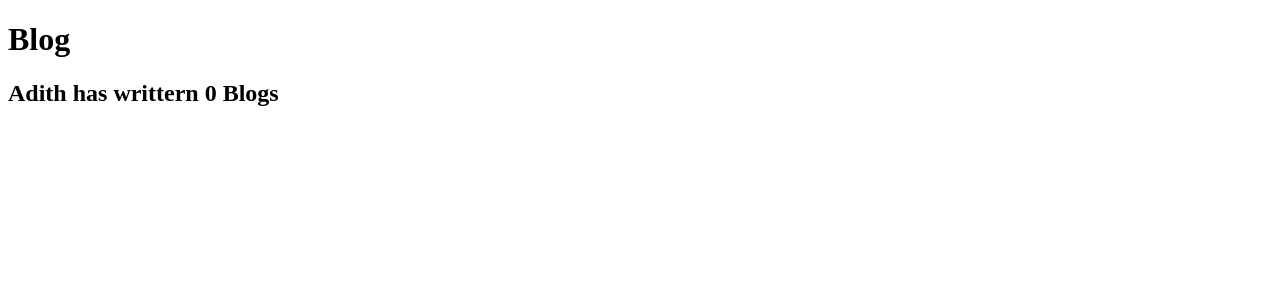
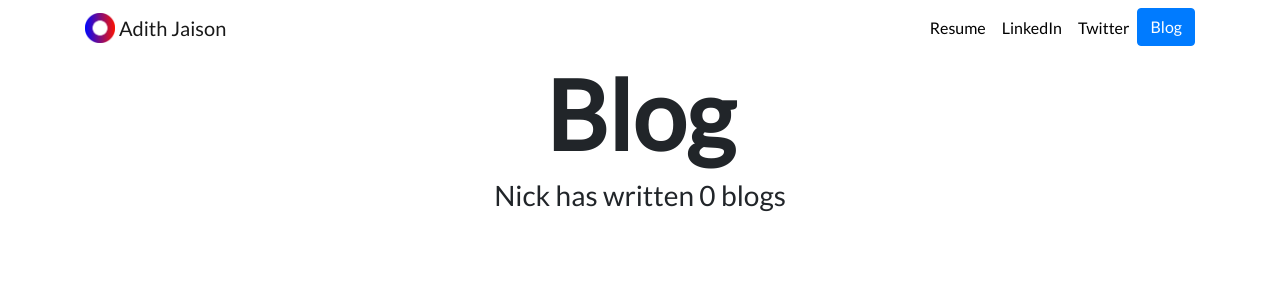
Before and after one commit to adith01/django3-portfolio-app, a Django app: page /blog/ in a window 1280 px wide. Shown: the top 300 px of the page. Run offline with Django 3.2, Linux system fonts and the light colour scheme; data that the repository does not hold is empty; some libraries are stand-ins or nearby versions.

Commit message:
Completed with blog and project, comstomization pending

```diff
--- a/blog/templates/blog/all_blogs.html
+++ b/blog/templates/blog/all_blogs.html
@@ -1,18 +1,23 @@
-<!DOCTYPE html>
-<html lang="en">
-<head>
-    <meta charset="UTF-8">
-    <title>Title</title>
-</head>
-<body>
-<h1> Blog</h1>
-<!--<h2>Adith'2 Writtern {{ length }} Blogs</h2>-->
-<h2>Adith has writtern {{ blogs.count }} Blog{{ blogs.count|pluralize }}</h2>
+{% extends "portfolio/base.html" %}
+
+{% load static %}
+
+{% block content %}
+
+<h1 id="blogtitle" class="font-weight-bold text-center">Blog</h1>
+
+<h3 class="text-center mb-5">Nick has written {{ blogs.count }} blog{{ blogs.count|pluralize }}</h3>
+
 {% for blog in blogs %}
-<a href="{% url 'blog:detail' blog.id %}"><h3>{{ blog.title }}</h3></a>
-<h4> {{ blog.date|date:'M d Y'|upper }}</h4>
-<!--<p>{{ blog.description|safe|truncatechars:100 }}</p>-->
-<p>{{ blog.description|striptags|truncatechars:100 }}</p>
+<div class="row justify-content-center my-3">
+  <div class="col-md-10">
+    <a href="{% url 'blog:detail' blog.id %}">
+      <h2>{{ blog.title }}</h2>
+    </a>
+    <h5 class="text-muted">{{ blog.date|date:'M d Y'|upper }}</h5>
+    <h4>{{ blog.description|striptags|truncatechars:100 }}</h4>
+  </div>
+</div>
 {% endfor %}
-</body>
-</html>
+
+{% endblock %}
--- a/blog/views.py
+++ b/blog/views.py
@@ -5,7 +5,7 @@ from .models import Blog
 def all_blogs(request):
     blogsLen = Blog.objects.all()
     length = len(blogsLen)
-    blogs = Blog.objects.order_by('-date')[:2]
+    blogs = Blog.objects.order_by('-date')
     return render(request, 'blog/all_blogs.html', {'blogs': blogs, 'length': length})
 
 
--- /dev/null
+++ b/portfolio/static/portfolio/custom.css
@@ -0,0 +1,24 @@
+.navbar-nav .nav-link {
+    color: rgba(0,0,0,1) !important;
+}
+
+.navbar-nav .nav-link:hover {
+    color: rgba(0,0,0,.5) !important;
+}
+
+body {
+    font-family: 'Lato', sans-serif;
+}
+
+#blogtitle {
+    font-size: 6rem;
+}
+
+@media (min-width: 992px) {
+    #hometext {
+        font-size: 4rem;
+    }
+    #blogdetailtitle {
+        font-size: 5rem;
+    }
+}
--- /dev/null
+++ b/portfolio/templates/portfolio/base.html
@@ -0,0 +1,62 @@
+{% load static %}
+<!doctype html>
+<html lang="en">
+
+<head>
+  <!-- Required meta tags -->
+  <meta charset="utf-8">
+  <meta name="viewport" content="width=device-width, initial-scale=1, shrink-to-fit=no">
+
+  <!-- Bootstrap CSS -->
+  <link rel="stylesheet" href="https://stackpath.bootstrapcdn.com/bootstrap/4.4.1/css/bootstrap.min.css" integrity="sha384-Vkoo8x4CGsO3+Hhxv8T/Q5PaXtkKtu6ug5TOeNV6gBiFeWPGFN9MuhOf23Q9Ifjh" crossorigin="anonymous">
+
+  <link rel="stylesheet" href="{% static "portfolio/custom.css" %}">
+
+  <link href="https://fonts.googleapis.com/css?family=Lato&display=swap" rel="stylesheet">
+
+  <link rel="icon" type="image/png" href="{% static "portfolio/Logo.png" %}">
+
+  <title>Adith Jaison</title>
+</head>
+
+<body>
+
+  <nav id="topNav" class="navbar navbar-expand-md navbar-light">
+    <div class="container">
+      <a class="navbar-brand" href="{% url 'home' %}">
+        <img src="{% static "portfolio/Logo.png" %}" width="30" height="30" class="d-inline-block align-top" alt="Nick's Logo">
+        <span>Adith Jaison</span>
+      </a>
+      <button class="navbar-toggler" type="button" data-toggle="collapse" data-target="#navbarNav" aria-controls="navbarNav" aria-expanded="false" aria-label="Toggle navigation">
+        <span class="navbar-toggler-icon"></span>
+      </button>
+      <div class="collapse navbar-collapse text-center" id="navbarNav">
+        <ul class="navbar-nav ml-auto">
+          <li class="nav-item">
+            <a class="nav-link" href="{% static "portfolio/resume.pdf" %}">Resume</a>
+          </li>
+          <li class="nav-item">
+            <a class="nav-link" href="https://www.linkedin.com/in/adith-jaison-60709558/" target="_blank">LinkedIn</a>
+          </li>
+          <li class="nav-item">
+            <a class="nav-link" href="https://twitter.com/ZappyCode" target="_blank">Twitter</a>
+          </li>
+          <li>
+            <a role="button" href="{% url 'blog:all_blogs' %}" class="btn btn-primary">Blog</a>
+          </li>
+        </ul>
+      </div>
+    </div>
+  </nav>
+  <div class="container">
+    {% block content %}{% endblock %}
+  </div>
+
+  <!-- Optional JavaScript -->
+  <!-- jQuery first, then Popper.js, then Bootstrap JS -->
+  <script src="https://code.jquery.com/jquery-3.4.1.slim.min.js" integrity="sha384-J6qa4849blE2+poT4WnyKhv5vZF5SrPo0iEjwBvKU7imGFAV0wwj1yYfoRSJoZ+n" crossorigin="anonymous"></script>
+  <script src="https://cdn.jsdelivr.net/npm/popper.js@1.16.0/dist/umd/popper.min.js" integrity="sha384-Q6E9RHvbIyZFJoft+2mJbHaEWldlvI9IOYy5n3zV9zzTtmI3UksdQRVvoxMfooAo" crossorigin="anonymous"></script>
+  <script src="https://stackpath.bootstrapcdn.com/bootstrap/4.4.1/js/bootstrap.min.js" integrity="sha384-wfSDF2E50Y2D1uUdj0O3uMBJnjuUD4Ih7YwaYd1iqfktj0Uod8GCExl3Og8ifwB6" crossorigin="anonymous"></script>
+</body>
+
+</html>
```
Also changed, not shown: blog/templates/blog/all_blogs1.html (added, +18 -0 lines), blog/templates/blog/base.html (added, +77 -0 lines), blog/templates/blog/detail.html (+13 -12 lines), blog/templates/blog/detail1.html (added, +12 -0 lines), portfolio/templates/portfolio/base1.html (added, +77 -0 lines), portfolio/templates/portfolio/home.html (+38 -22 lines), portfolio/templates/portfolio/home1.html (added, +23 -0 lines), media/portfolio/images/SwiftUI_Icon.jpg (added), media/portfolio/images/Zappy.jpg (added), media/portfolio/images/Zappy_sM86t1y.jpg (added), media/portfolio/images/iOS_13_Course_Image.png (added), portfolio/static/portfolio/Logo.png (added), portfolio/static/portfolio/SquareBlonde.jpg (renamed from portfolio/static/portfolio/portfolioImage.jpg).
